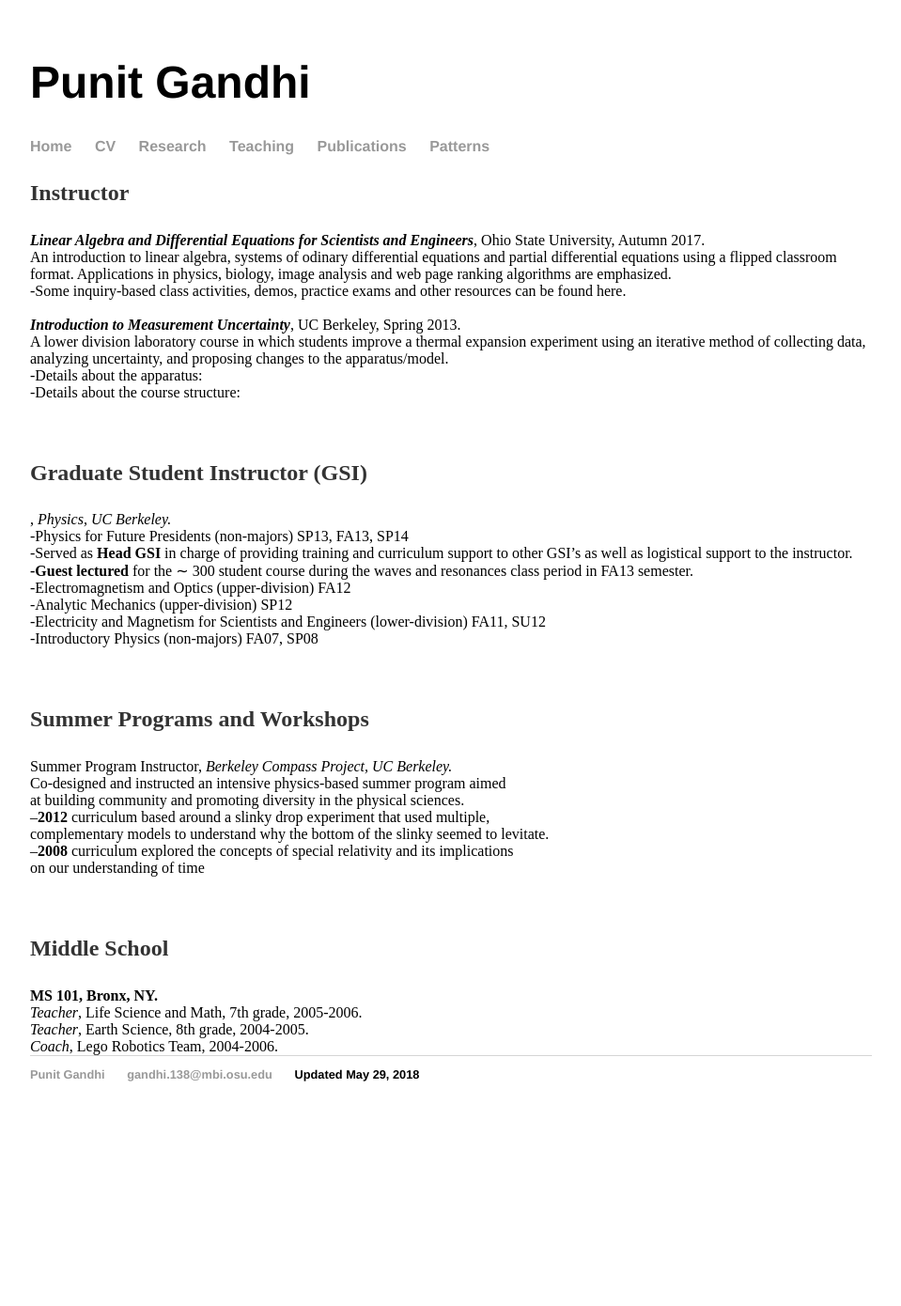
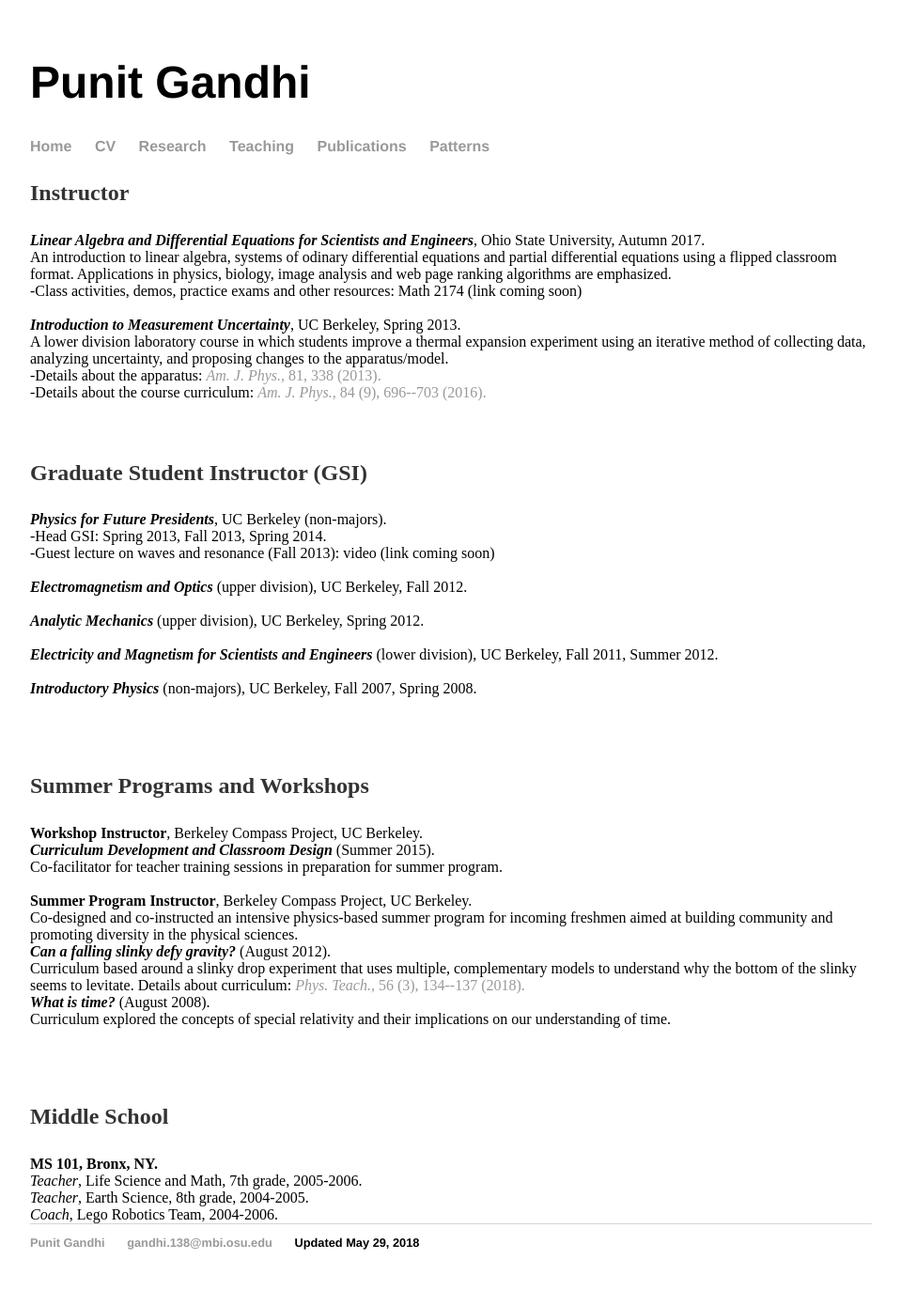
Before and after one commit to PunitGandhi/PunitGandhi.github.io, a Jekyll site: the page built from teaching/index.html, in a window 1280 px wide. Shown: the whole page at 94% size, without its empty margins (160-1119 px from the left). Built offline with Jekyll 4.4.1, drawn with Linux system fonts in a browser that asks for light colours; before the commit the page ends 1211 px from its top, so only the background shows below that.

Commit message:
update teaching section and add empty patterns page

```diff
--- a/teaching/index.html
+++ b/teaching/index.html
@@ -7,14 +7,14 @@ title: Gandhi Teaaching
   <p><strong>Instructor </strong></p>
    <em><strong> Linear Algebra and Differential Equations for Scientists and Engineers</strong></em>,  Ohio State University, Autumn 2017.<br />
    An introduction to linear algebra, systems of odinary differential equations and partial differential equations using a flipped classroom format. Applications in physics, biology, image analysis and web page ranking algorithms are emphasized.  <br />
-   -Some inquiry-based class activities, demos,  practice exams and other resources can be found here. <br />
+   -Class activities, demos,  practice exams and other resources: Math 2174 (link coming soon)  <br />
 
   <br />
 
  <em><strong>Introduction to Measurement Uncertainty</strong></em>,   UC Berkeley, Spring 2013.<br />
 A lower division laboratory course in which students improve a thermal expansion experiment using an iterative method of collecting data, analyzing uncertainty, and proposing changes to the apparatus/model. <br />
--Details about the apparatus:  <br />
--Details about the course structure: <br />
+ -Details about the apparatus:<a  href="http://dx.doi.org/10.1119/1.4789875"> <em> Am. J. Phys.,  </em> 81, 338 (2013).   </a><br />
+ -Details about the course curriculum:<a  href="http://dx.doi.org/10.1119/1.4955147"> <em>Am. J. Phys.,   </em> 84 (9), 696--703 (2016).</a>  <br />
 </div>
 
   <br />
@@ -24,14 +24,17 @@ A lower division laboratory course in which students improve a thermal expansion
 
 <div class="ta">
   <p><strong>Graduate Student Instructor (GSI) </strong></p>
-,<em> Physics, UC Berkeley.</em><br />
--Physics for Future Presidents (non-majors) SP13, FA13, SP14<br />
--Served as <strong>Head GSI</strong> in charge of providing training and curriculum support to other GSI’s as well as logistical support to the instructor.<br />
-<strong>      -Guest lectured</strong> for the ∼ 300 student course during the waves and resonances class period in FA13 semester.<br />
--Electromagnetism and Optics (upper-division) FA12<br />
--Analytic Mechanics (upper-division) SP12<br />
--Electricity and Magnetism for Scientists and Engineers (lower-division) FA11, SU12<br />
--Introductory Physics (non-majors) FA07, SP08
+
+  <strong><em>Physics for Future Presidents</em></strong>, UC Berkeley (non-majors). <br />
+  -Head GSI: Spring 2013, Fall 2013, Spring 2014. <br />
+  -Guest lecture on waves and resonance (Fall 2013): video (link coming soon)  <br /><br />
+
+ <strong><em>Electromagnetism and Optics</em></strong> (upper division), UC Berkeley, Fall 2012. <br />   <br />
+
+  <strong><em>Analytic Mechanics</em></strong> (upper division), UC Berkeley, Spring 2012. <br />  <br />
+
+  <strong><em>Electricity and Magnetism for Scientists and Engineers</em></strong> (lower division), UC Berkeley, Fall 2011, Summer 2012. <br />  <br />
+    <strong><em>Introductory Physics</em></strong> (non-majors), UC Berkeley, Fall 2007, Spring 2008. <br />  <br />
 </div>
 
 <br />
@@ -41,13 +44,24 @@ A lower division laboratory course in which students improve a thermal expansion
 <div class="summer">
   <p><strong>Summer Programs and Workshops </strong></p>
 
-Summer Program Instructor</strong>, <em>Berkeley Compass Project, UC Berkeley.<br />
-</em>Co-designed and instructed an intensive physics-based summer program aimed<br />
-at building community and promoting diversity in the physical sciences.<br />
-&#8211;<strong>2012 </strong>curriculum based around a slinky drop experiment that used multiple,<br />
-complementary models to understand why the bottom of the slinky seemed to levitate.<br />
-&#8211;<strong>2008 </strong>curriculum explored the concepts of special relativity and its implications<br />
-on our understanding of time
+<strong>Workshop Instructor</strong>, Berkeley Compass Project, UC Berkeley.<br />
+<strong><em>Curriculum Development and Classroom Design</em> </strong> (Summer 2015). <br />
+Co-facilitator for teacher training sessions in preparation for summer program.<br />
+<br />
+
+<strong>Summer Program Instructor</strong>, Berkeley Compass Project, UC Berkeley.<br />
+Co-designed and co-instructed an intensive physics-based summer program for incoming freshmen aimed
+at building community and promoting diversity in the physical sciences. <br />
+<strong><em>Can a falling slinky defy gravity?</em> </strong> (August 2012). <br />
+Curriculum based around a slinky drop experiment that uses multiple,
+complementary models to understand why the bottom of the slinky seems to levitate. Details about curriculum: <a  href="https://doi.org/10.1119/1.5025285">  <em>Phys. Teach.,   </em> 56 (3), 134--137 (2018). </a> <br />
+<strong><em>What is time?</em> </strong> (August 2008). <br />
+Curriculum explored the concepts of special relativity and their implications on our understanding of time. <br /> <br />
+
+
+
+
+
 </div>
 
   <br />
```
Also changed, not shown: patterns/index.html (added, +8 -0 lines).
